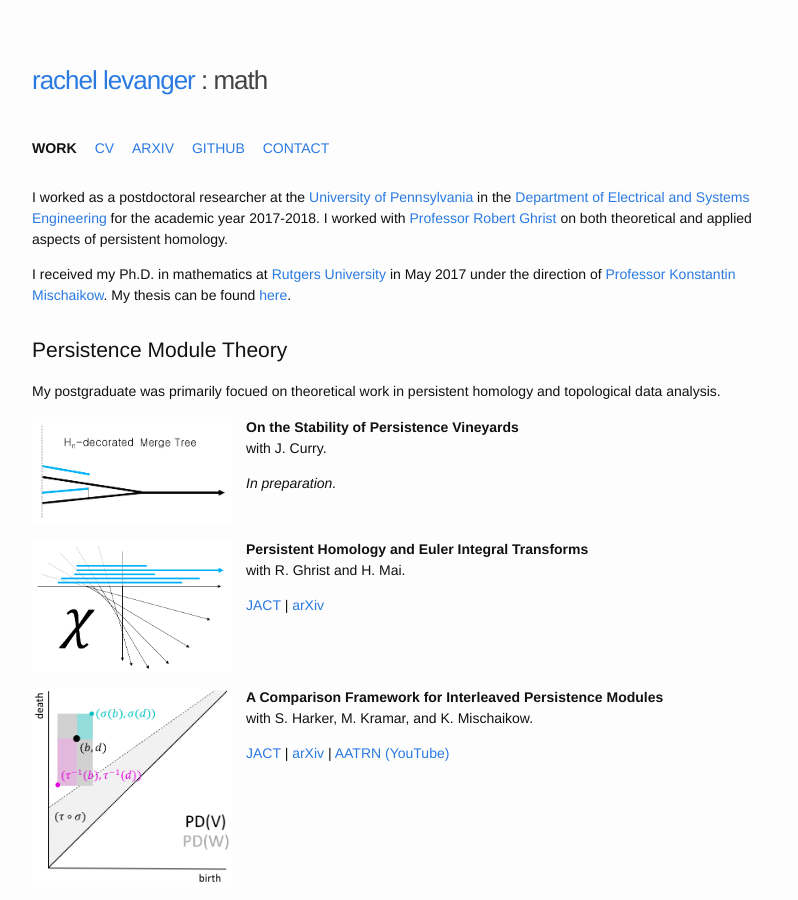
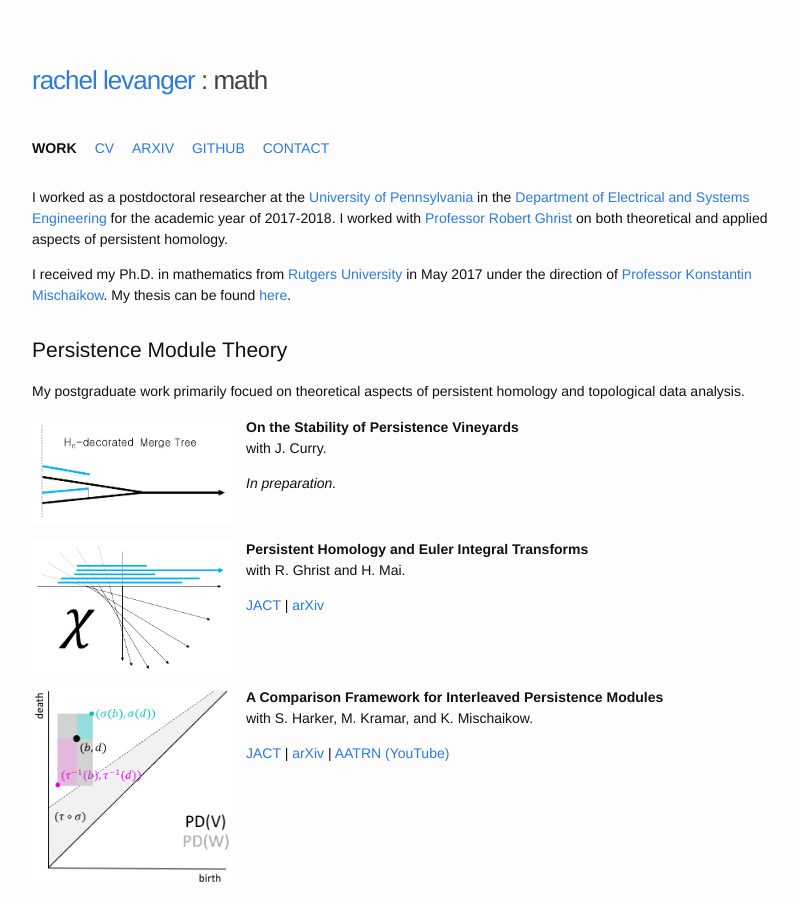
Before and after one commit to rachellevanger/rachellevanger.com, a Jekyll site: the page built from math.html, in a window 1280 px wide and 900 px high. Shown: the whole window, without its empty margins (238-1036 px from the left). Built offline with Jekyll 4.4.1, drawn with Linux system fonts in a browser that asks for light colours; some web fonts are replaced.

Commit message:
Updataing math wtf

```diff
--- a/_posts/2018-2-1-math-persistence-theory.markdown
+++ b/_posts/2018-2-1-math-persistence-theory.markdown
@@ -5,7 +5,7 @@ date:   2018-1-1 11:30:02 -0500
 categories: math
 ---
 
-My postgraduate was primarily focued on theoretical work in persistent homology and topological data analysis.
+My postgraduate work primarily focued on theoretical aspects of persistent homology and topological data analysis.
 
 <div class="math-row">
 
--- a/index.html
+++ b/index.html
@@ -12,7 +12,7 @@ layout: default
 
      <p>I love finding patterns in large datasets and enjoy helping others do the same.</p>
 
-     <p>I am currently the Director of Data Science for <a href="http://www.fnf.com">Fidelity National Financial</a>, where I am helping to build a culture of data-driven insight and innovation through the development of a corporate research practice, peer-review, and supportive atmosphere for learning.</p>
+     <p>I am currently the Director of Data Science for <a href="http://www.fnf.com">Fidelity National Financial</a>, where I am helping to build a culture of data-driven insight and innovation through the development of a corporate research practice, peer-review, and a supportive atmosphere for learning.</p>
 
 <!--
 
--- a/math.html
+++ b/math.html
@@ -6,10 +6,10 @@ permalink: /math/
 
 <div class="home">
 
-  I worked as a postdoctoral researcher at the <a href="http://www.upenn.edu/">University of Pennsylvania</a> in the <a href="https://www.ese.upenn.edu/">Department of Electrical and Systems Engineering</a> for the academic year 2017-2018. I worked with <a href="https://www.math.upenn.edu/~ghrist/">Professor Robert Ghrist</a> on both theoretical and applied aspects of persistent homology.
+  I worked as a postdoctoral researcher at the <a href="http://www.upenn.edu/">University of Pennsylvania</a> in the <a href="https://www.ese.upenn.edu/">Department of Electrical and Systems Engineering</a> for the academic year of 2017-2018. I worked with <a href="https://www.math.upenn.edu/~ghrist/">Professor Robert Ghrist</a> on both theoretical and applied aspects of persistent homology.
 
   <p  style="margin-top:1em;">
-  I received my Ph.D. in mathematics at <a href="http://www.math.rutgers.edu/">Rutgers University</a> in May 2017 under the direction of <a href="http://sites.math.rutgers.edu/~mischaik/">Professor Konstantin Mischaikow</a>. My thesis can be found <a href="https://rucore.libraries.rutgers.edu/rutgers-lib/53620/">here</a>.
+  I received my Ph.D. in mathematics from <a href="http://www.math.rutgers.edu/">Rutgers University</a> in May 2017 under the direction of <a href="http://sites.math.rutgers.edu/~mischaik/">Professor Konstantin Mischaikow</a>. My thesis can be found <a href="https://rucore.libraries.rutgers.edu/rutgers-lib/53620/">here</a>.
 
   <p style="margin-top:1em; margin-bottom: 2em;" />
 
```
